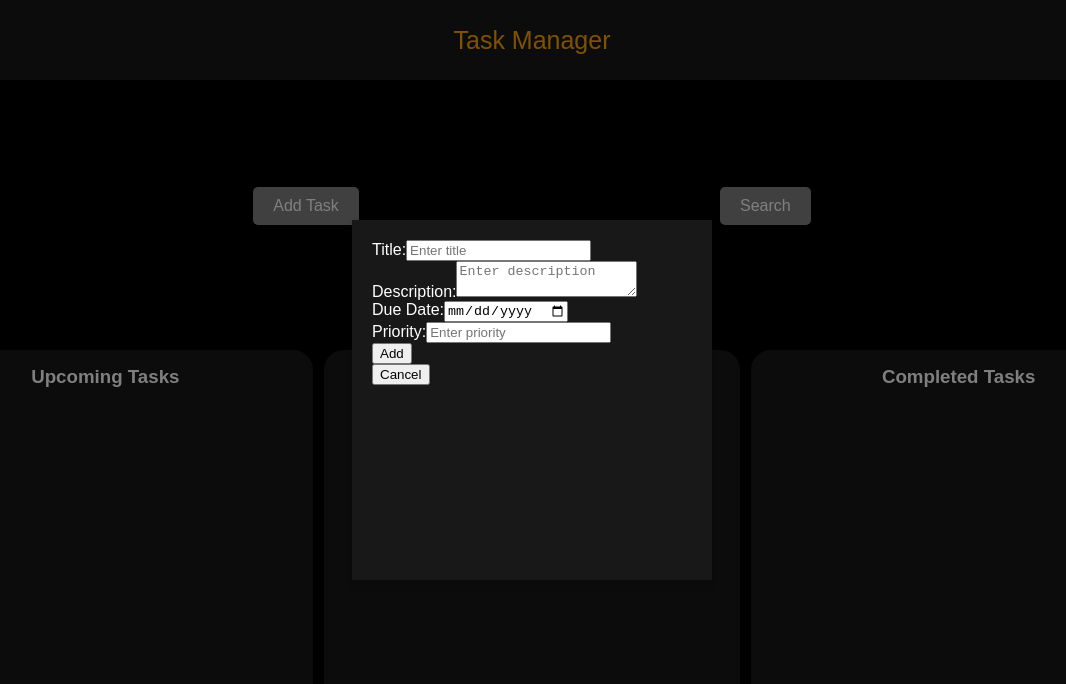
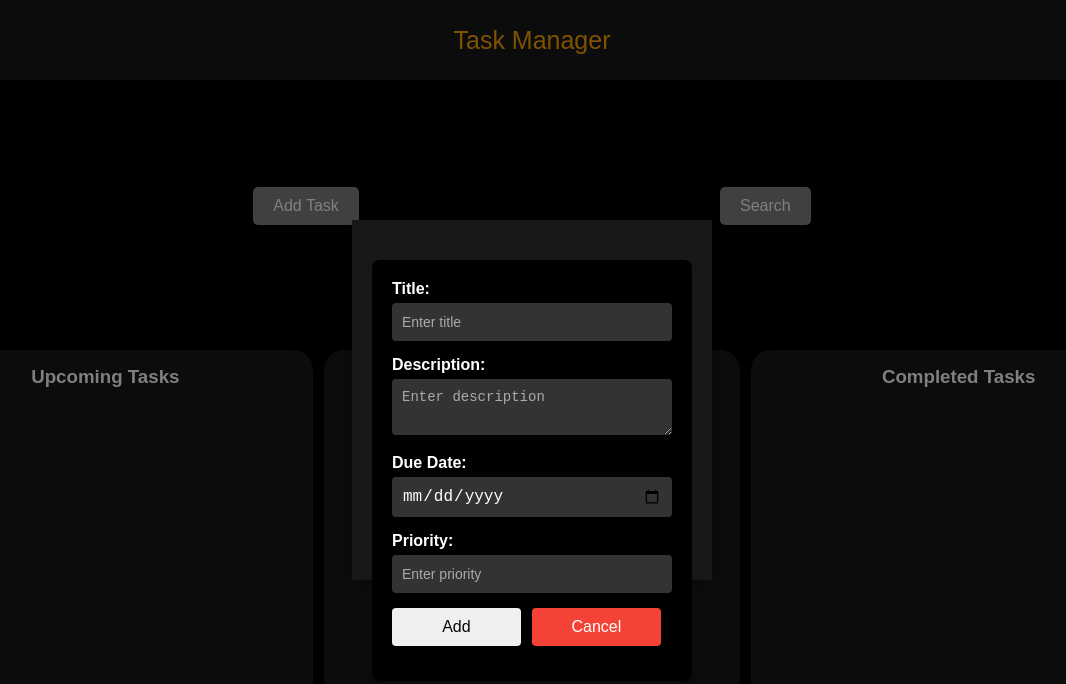
Before and after one commit to 28kartik07/Task-Manager, a React (Vite) app in the folder Task Manager/: page / in a window 1280 px wide. Both pictures are taken after a click on the button "Add Task". Shown: the top 684 px of the page, without its empty margins (108-1174 px from the left). Built offline with nearby package versions, Linux system fonts and the light colour scheme.

Commit message:
Final Add popup box style updated

```diff
--- a/Task Manager/src/components/Popup.jsx
+++ b/Task Manager/src/components/Popup.jsx
@@ -1,4 +1,5 @@
 import React, { useState } from 'react';
+import '../css/popup.css';
 
 const Popup = ({tasks , setNewTasks}) => {
     const [isPopupVisible, setIsPopupVisible] = useState(false);
@@ -97,12 +98,13 @@ const Popup = ({tasks , setNewTasks}) => {
         />
     </div>
 
-                        <div>
-                            <button onClick={addTask}>Add</button>
+    <div className="form-actions">
+        <button type="button" onClick={addTask}>Add</button>
+        <button type="button" onClick={togglePopup} className="cancel-button">Cancel</button>
     </div>
 </form>
 
-                    <button onClick={togglePopup}>Cancel</button>
+
                 </div>
             )}
 
--- /dev/null
+++ b/Task Manager/src/css/popup.css
@@ -0,0 +1,94 @@
+form {
+    max-width: 500px;
+    margin: 20px auto;
+    padding: 20px;
+    border-radius: 8px;
+    background-color: #000;
+    box-shadow: 0 4px 6px rgba(0, 0, 0, 0.1);
+    font-family: Arial, sans-serif;
+    color: #fff;
+}
+
+form > div {
+    margin-bottom: 15px;
+}
+
+form label {
+    display: block;
+    font-weight: bold;
+    margin-bottom: 5px;
+    color: #fff;
+}
+
+form input[type="text"],
+form input[type="date"],
+form textarea {
+    width: 100%;
+    padding: 10px;
+    border: 0px;
+    border-radius: 4px;
+    font-size: 16px;
+    background-color: #333;
+    color: #fff;
+    box-sizing: border-box;
+}
+
+form input::placeholder,
+form textarea::placeholder {
+    color: #aaa;
+    font-size: 14px;
+}
+
+form button {
+    width: 48%;
+    padding: 10px;
+    border: none;
+    border-radius: 4px;
+    font-size: 16px;
+    cursor: pointer;
+    transition: background-color 0.3s ease;
+    margin-right: 4%;
+    color: #080808;
+}
+
+form button:hover {
+    background-color: #0056b3;
+}
+
+form .cancel-button {
+    background-color: #f44336;
+    color: white;
+}
+
+form .cancel-button:hover {
+    background-color: #e53935;
+}
+
+form .form-actions {
+    display: flex;
+    justify-content: space-between;
+}
+
+form textarea {
+    resize: vertical;
+}
+
+@media (max-width: 600px) {
+    form {
+        padding: 15px;
+    }
+
+    form button {
+        font-size: 14px;
+    }
+
+    form .form-actions {
+        flex-direction: column;
+    }
+
+    form button {
+        width: 100%;
+        margin-right: 0;
+        margin-bottom: 10px;
+    }
+}
```
Lines whose indentation alone changed are shown as unchanged.
